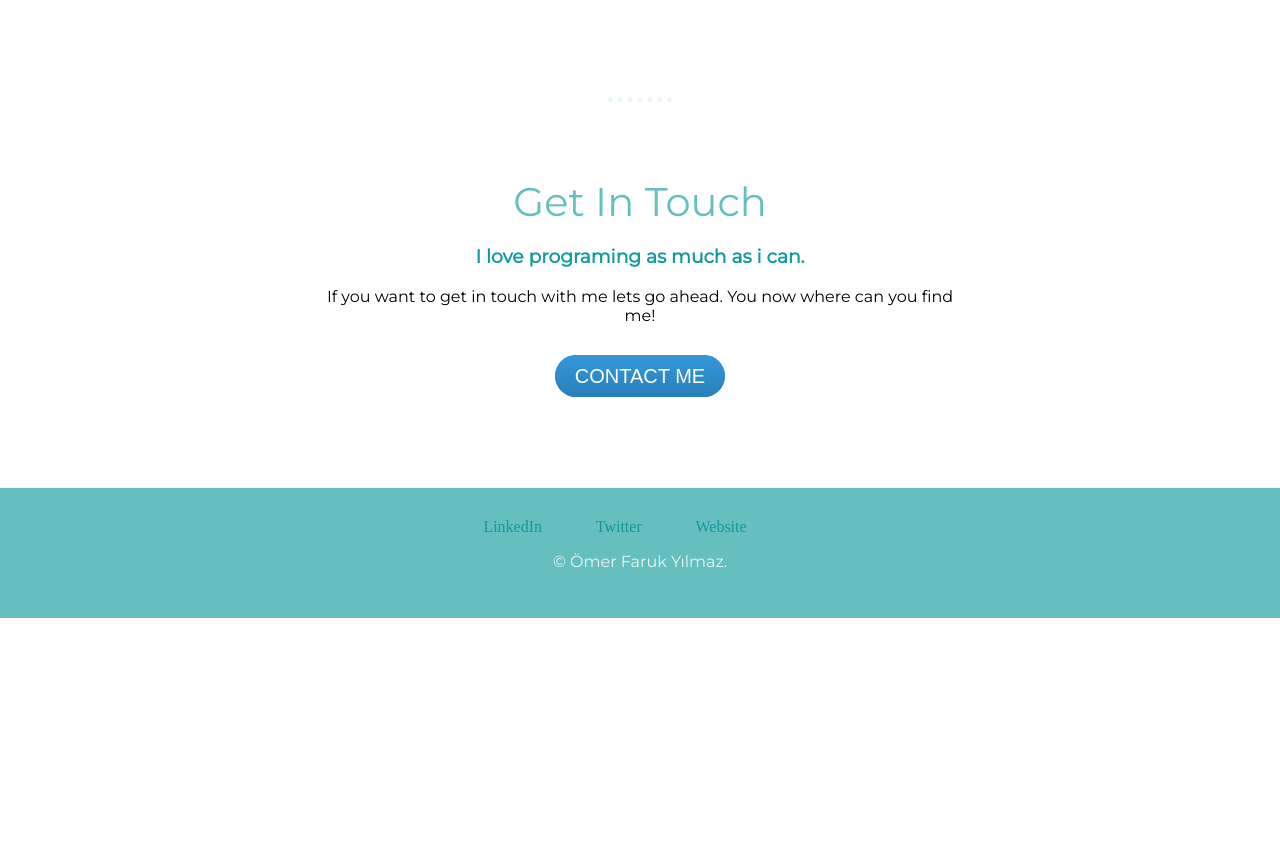
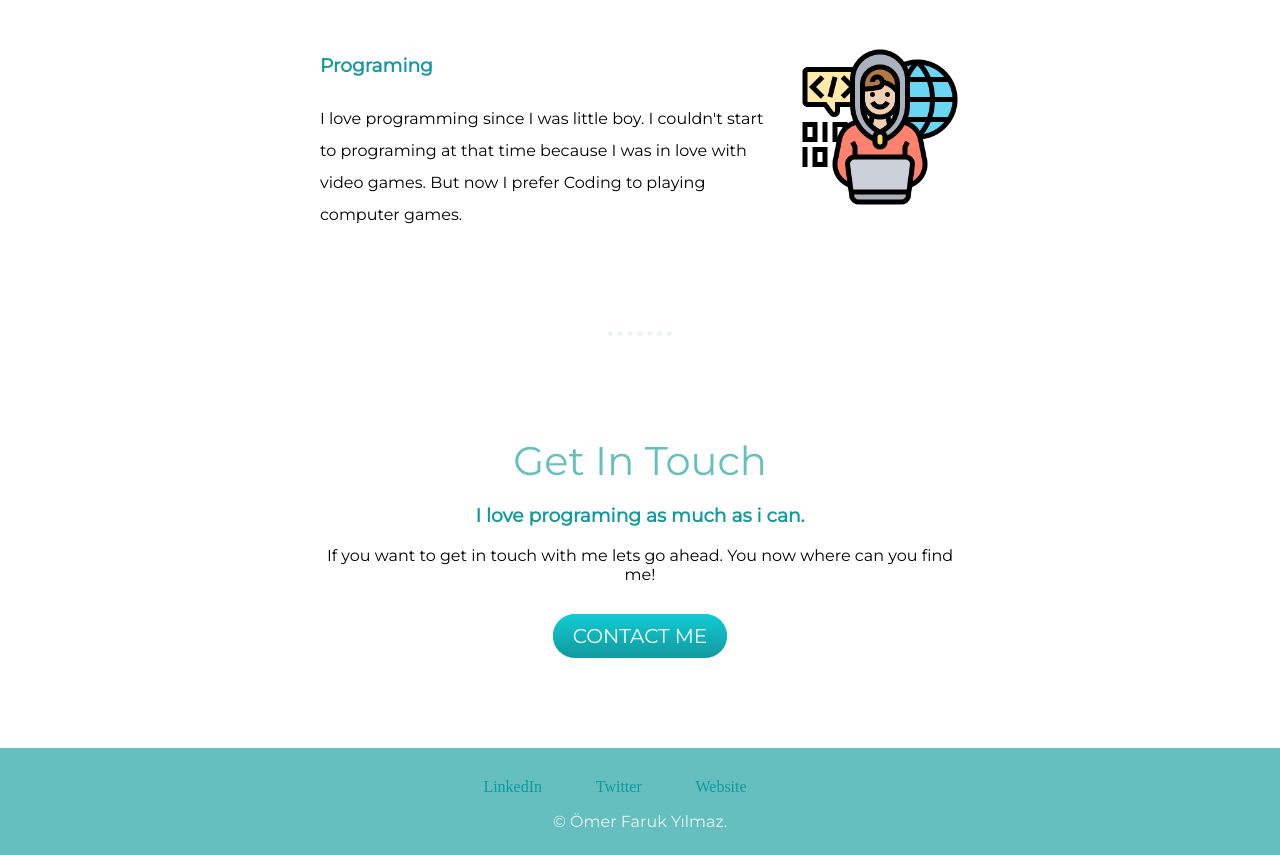
Before and after one commit to Algosistaken/Personal-Website, a plain HTML site: page index.html in a window 1280 px wide. Shown: the part 2222-3077 px from the top of the page. Before the commit the page ends 2840 px from the top, so only its background shows below. Drawn offline with Linux system fonts and the light colour scheme.

Commit message:
updated csss

```diff
--- a/css/style.css
+++ b/css/style.css
@@ -26,6 +26,22 @@ h3{
   color:  #11999E;
 }
 
+hr{
+  border-color: #EAF6F6;
+  border-width: 5px;
+  background-color: white;
+  height: 0px;
+  border-style: none;
+  border-top-style: dotted;
+  width: 5%;
+  margin: 100px auto;
+}
+
+a{
+  text-decoration: none;
+
+}
+
 .top-container {
   background-color: #CDFCF6;
   width :1920px;
@@ -35,8 +51,9 @@ h3{
 
 }
 
+
 .middle-container {
-
+  margin: 100px auto;
 }
 
 .bottom-container {
@@ -87,15 +104,7 @@ h3{
   margin-left: 30px;
 }
 
-hr{
-  border-color: #EAF6F6;
-  border-width: 5px;
-  background-color: white;
-  height: 0px;
-  border-style: none;
-  border-top-style: dotted;
-  width: 5%;
-}
+
 
 .profile{
   text-align: center;
@@ -119,16 +128,16 @@ hr{
 
 .btn {
   margin-top: 120px;
-  background: #3498db;
-  background-image: -webkit-linear-gradient(top, #3498db, #2980b9);
-  background-image: -moz-linear-gradient(top, #3498db, #2980b9);
-  background-image: -ms-linear-gradient(top, #3498db, #2980b9);
-  background-image: -o-linear-gradient(top, #3498db, #2980b9);
-  background-image: linear-gradient(to bottom, #3498db, #2980b9);
+  background: #11cdd4;
+  background-image: -webkit-linear-gradient(top, #11cdd4, #11999e);
+  background-image: -moz-linear-gradient(top, #11cdd4, #11999e);
+  background-image: -ms-linear-gradient(top, #11cdd4, #11999e);
+  background-image: -o-linear-gradient(top, #11cdd4, #11999e);
+  background-image: linear-gradient(to bottom, #11cdd4, #11999e);
   -webkit-border-radius: 28;
   -moz-border-radius: 28;
   border-radius: 28px;
-  font-family: Arial;
+  font-family: 'Montserrat', sans-serif;
   color: #ffffff;
   font-size: 20px;
   padding: 10px 20px 10px 20px;
@@ -136,19 +145,16 @@ hr{
 }
 
 .btn:hover {
-  background: #3cb0fd;
-  background-image: -webkit-linear-gradient(top, #3cb0fd, #3498db);
-  background-image: -moz-linear-gradient(top, #3cb0fd, #3498db);
-  background-image: -ms-linear-gradient(top, #3cb0fd, #3498db);
-  background-image: -o-linear-gradient(top, #3cb0fd, #3498db);
-  background-image: linear-gradient(to bottom, #3cb0fd, #3498db);
+  background: #30e3cb;
+  background-image: -webkit-linear-gradient(top, #30e3cb, #2bc4ad);
+  background-image: -moz-linear-gradient(top, #30e3cb, #2bc4ad);
+  background-image: -ms-linear-gradient(top, #30e3cb, #2bc4ad);
+  background-image: -o-linear-gradient(top, #30e3cb, #2bc4ad);
+  background-image: linear-gradient(to bottom, #30e3cb, #2bc4ad);
   text-decoration: none;
 }
 
-a{
-  text-decoration: none;
 
-}
 
 .footer-link{
   margin-right: 50px;
```
